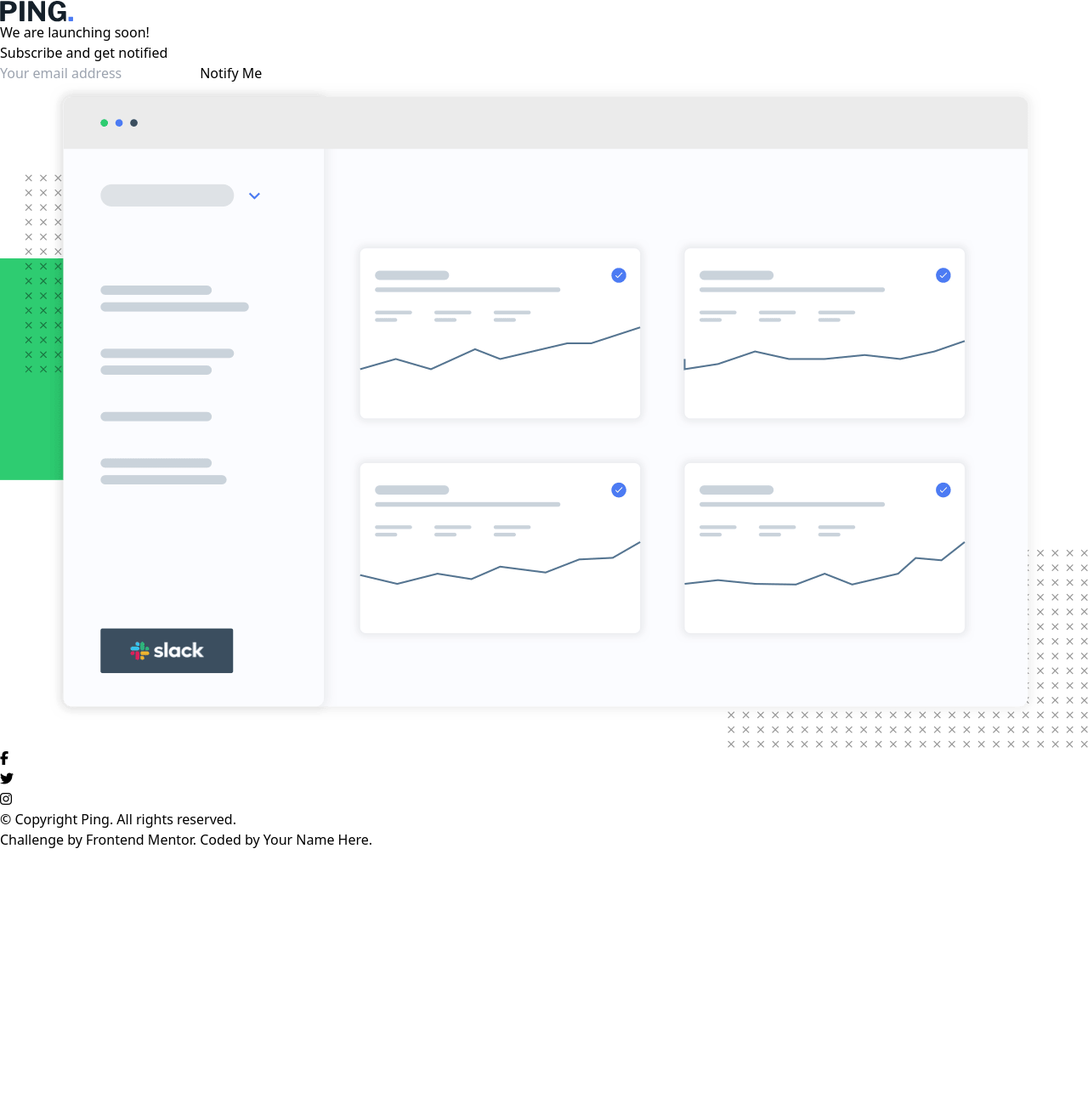
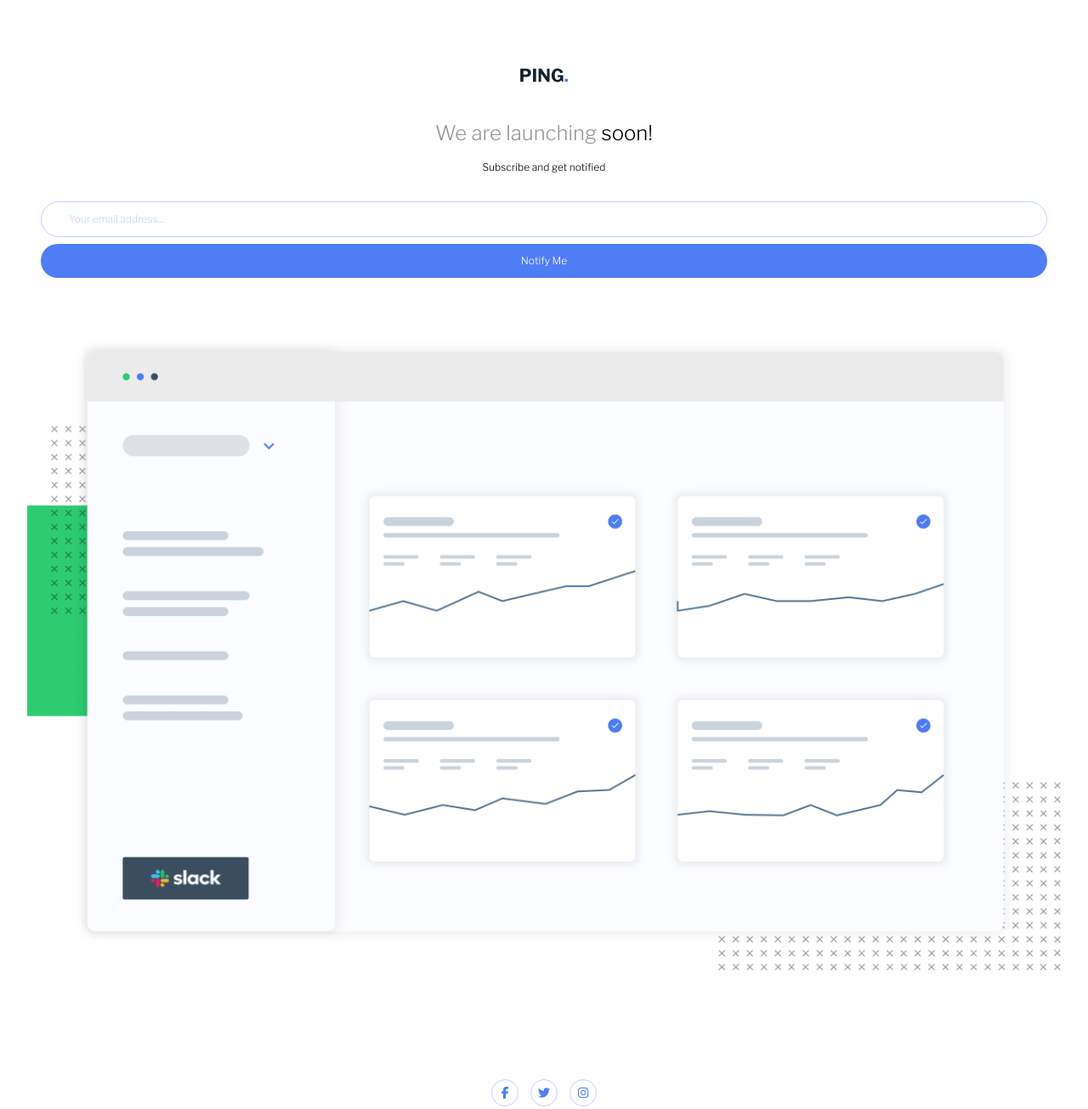
Before and after one commit to Fejiro001/ping-coming-soon-page-master, a website: page src/index.html in a window 1280 px wide. Shown: the top 1305 px of the page at 85% size. Before the commit the page ends 1000 px from the top, so only its background shows below. Drawn offline with nearby package versions, Linux system fonts and the light colour scheme.

Commit message:
added styling using tailwind

```diff
--- a/src/index.html
+++ b/src/index.html
@@ -6,7 +6,15 @@
   <meta name="viewport" content="width=device-width, initial-scale=1.0" />
   <meta name="description" content="Coming soon page for Ping">
 
+  <!-- FAVICON -->
   <link rel="icon" type="image/png" sizes="32x32" href="./images/favicon-32x32.png" />
+
+  <!-- GOOGLE FONTS -->
+  <link rel="preconnect" href="https://fonts.googleapis.com">
+  <link rel="preconnect" href="https://fonts.gstatic.com" crossorigin>
+  <link href="https://fonts.googleapis.com/css2?family=Libre+Franklin:wght@300;600;700&display=swap" rel="stylesheet">
+
+  <!-- STYLE -->
   <link rel="stylesheet" href="../dist/style.css">
 
   <script src="https://kit.fontawesome.com/3c15a18b96.js" crossorigin="anonymous"></script>
@@ -14,34 +22,39 @@
   <title>Frontend Mentor | Ping coming soon page</title>
 </head>
 
-<body>
-  <main class="">
-    <img src="../images/logo.svg" alt="website logo">
+<body class="font-libre-franklin">
+  <main class="flex flex-col py-12 px-8">
+    <img class="py-8 w-14 self-center" src="../images/logo.svg" alt="website logo">
 
-    <div class="">
-      <h1 class="">We are launching soon!</h1>
-      <p>Subscribe and get notified</p>
+    <div class="flex flex-col items-center gap-4 px-4 pt-3">
+      <h1 class="text-2xl text-gray font-light">We are launching <strong class="text-black">soon!</strong></h1>
+      <p class="text-xs">Subscribe and get notified</p>
     </div>
 
-    <div class="">
-      <input type="text" placeholder="Your email address">
-      <button>Notify Me</button>
+    <div class="flex flex-col gap-2 py-8 px-4">
+      <input class="text-xs px-8 py-3 rounded-full border border-pale-blue outline-pale-blue placeholder:text-pale-blue"
+        type="text" placeholder="Your email address..." pattern="">
+      <button class="text-xs text-white bg-primary-blue p-3 rounded-full">Notify Me</button>
     </div>
 
-    <img src="../images/illustration-dashboard.png" alt=" an illustration of the Ping dashboard">
+    <img class="my-10" src="../images/illustration-dashboard.png" alt=" an illustration of the Ping dashboard">
   </main>
 
-  <footer>
-    <ul>
-      <li><i class="fa fa-facebook"></i></li>
-      <li><i class="fa fa-twitter"></i></li>
-      <li><i class="fa fa-instagram"></i></li>
+  <footer class="flex flex-col items-center mt-10 text-center">
+    <ul class="flex gap-3.5">
+      <li class="flex items-center justify-center border border-pale-blue rounded-full w-8 h-8 text-sm"><i
+          title="Facebook" class="fa fa-facebook text-primary-blue" aria-hidden="true"></i></li>
+      <li class="flex items-center justify-center border border-pale-blue rounded-full w-8 h-8 text-sm"><i
+          title="Twitter" class="fa fa-twitter text-primary-blue" aria-hidden="true"></i></li>
+      <li class="flex items-center justify-center border border-pale-blue rounded-full w-8 h-8 text-sm"><i
+          title="Instagram" class="fa fa-instagram text-primary-blue" aria-hidden="true"></i></li>
     </ul>
-    <p>&copy; Copyright Ping. All rights reserved.</p>
-    <p class="attribution">
+    <p class="text-gray text-xs py-5">&copy; Copyright Ping. All rights reserved.</p>
+    <p class="text-sm font-bold">
       Challenge by
-      <a href="https://www.frontendmentor.io?ref=challenge" target="_blank">Frontend Mentor</a>. Coded by <a
-        href="#">Your Name Here</a>.
+      <a class="text-primary-blue" href="https://www.frontendmentor.io?ref=challenge" target="_blank">Frontend
+        Mentor</a>. Coded by <a class="text-primary-blue" href="https://www.frontendmentor.io/profile/Fejiro001">Fejiro
+        Abere</a>.
     </p>
   </footer>
 </body>
--- a/tailwind.config.js
+++ b/tailwind.config.js
@@ -2,7 +2,20 @@
 module.exports = {
   content: ["./src/**/*.{html,js}"],
   theme: {
-    extend: {},
+    extend: {
+      fontFamily: {
+        'libre-franklin': ['"Libre Franklin"', 'sans- serif'],
+      },
+      colors: {
+        transparent: 'transparent',
+        current: 'currentColor',
+        'primary-blue': 'hsl(223, 87%, 63%)',
+        'pale-blue': 'hsl(223, 100%, 88%)',
+        'light-red': 'hsl(354, 100%, 66%)',
+        'gray': 'hsl(0, 0%, 59%)',
+        'dark-blue': 'hsl(209, 33%, 12%)',
+      },
+    },
   },
   plugins: [],
 }
```
Also changed, not shown: design/127.0.0.1_5500_src_index.html.png (added), design/Screenshot 2023-12-10 232923.jpg (added), dist/style.css.
